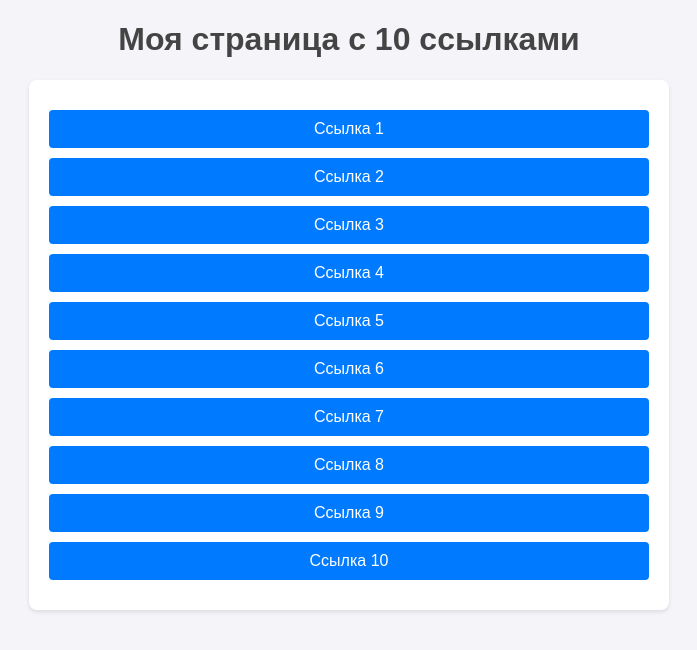
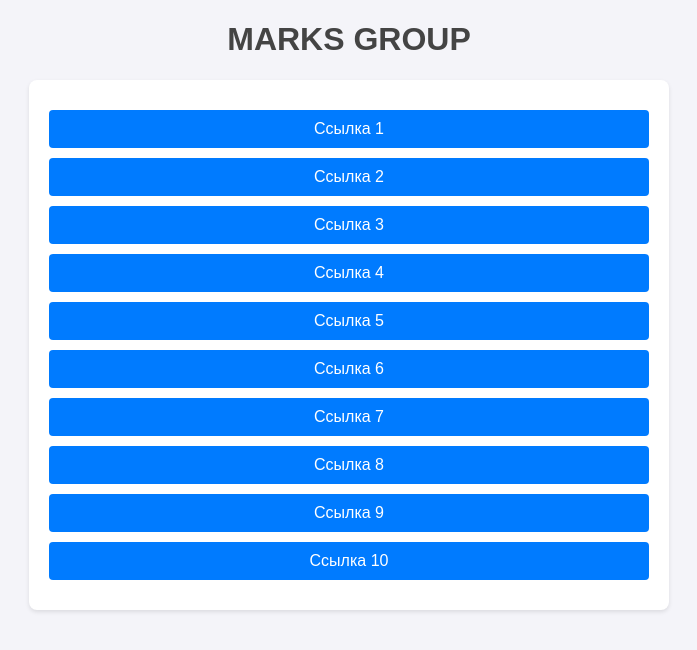
Before and after one commit to yyrslv/test222, a plain HTML site: page index.html in a window 1280 px wide. Shown: the whole page, without its empty margins (291-988 px from the left). Drawn offline with Linux system fonts and the light colour scheme.

Commit message:
Update index.html

```diff
--- a/index.html
+++ b/index.html
@@ -41,7 +41,7 @@
     </style>
 </head>
 <body>
-    <h1>Моя страница с 10 ссылками</h1>
+    <h1>MARKS GROUP</h1>
     <div class="links">
         <a href="https://example.com/link1" target="_blank">Ссылка 1</a>
         <a href="https://example.com/link2" target="_blank">Ссылка 2</a>
```
